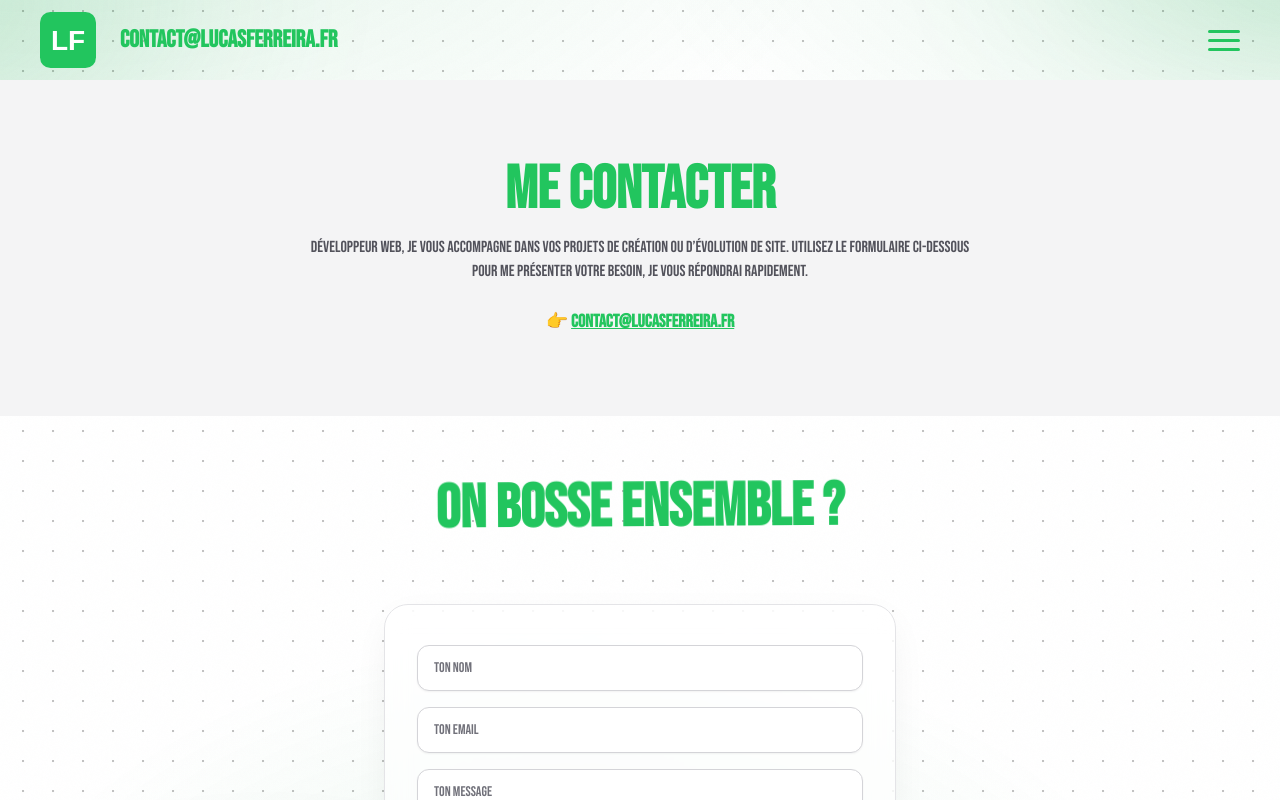
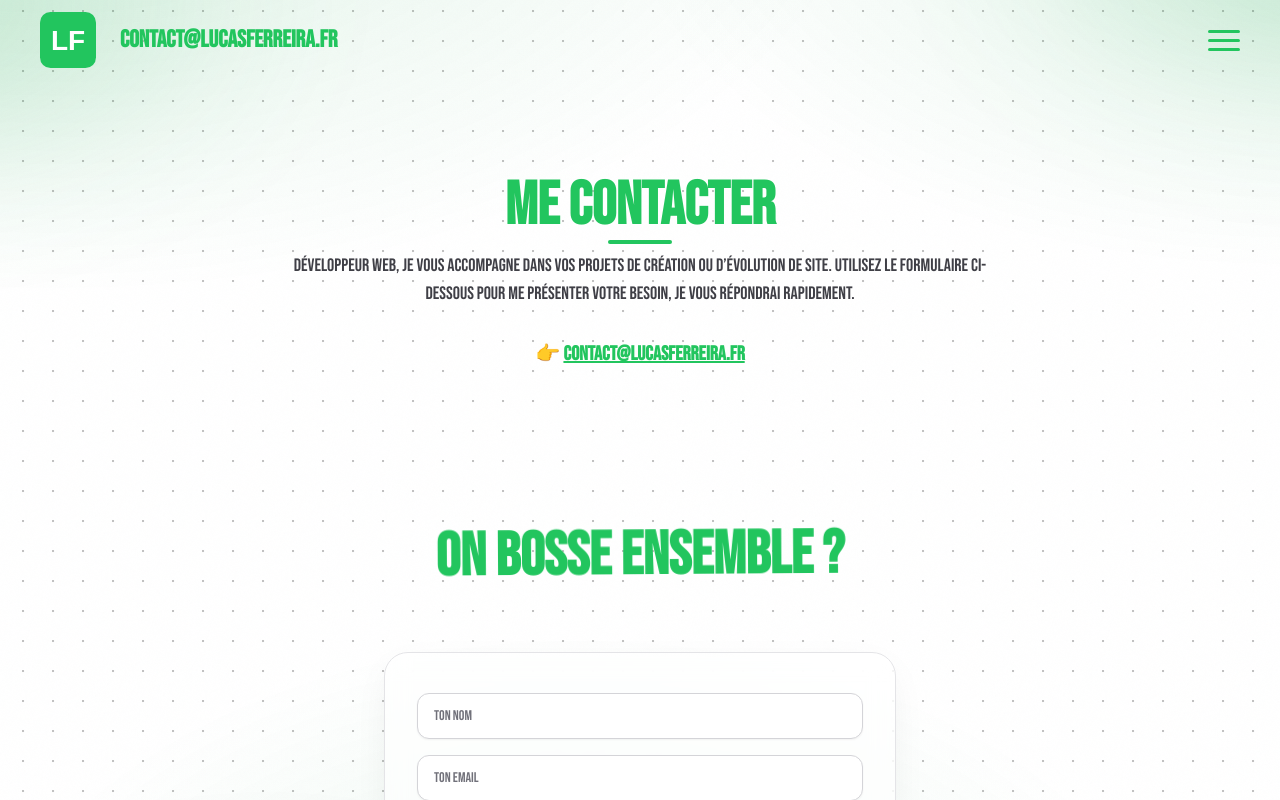
Before and after one commit to LucasFrra/portfolio2025, a Nuxt app: page /contact in a window 1280 px wide. Shown: the top 800 px of the page. Built offline with nearby package versions, Linux system fonts and the light colour scheme.

Commit message:
change hero contact background

```diff
--- a/components/Contact/ContactHero.vue
+++ b/components/Contact/ContactHero.vue
@@ -1,18 +1,26 @@
 <template>
   <section>
-    <div class="text-center px-6 py-20 bg-zinc-100">
-      <h1 class="text-4xl md:text-6xl font-extrabold text-primary">Me contacter</h1>
-      <p class="mt-4 max-w-2xl mx-auto text-zinc-600">
+    <div class="text-center px-6 py-24 max-w-3xl mx-auto">
+      <h1 class="text-5xl md:text-6xl font-extrabold text-primary relative inline-block">
+        Me contacter
+        <span class="absolute left-1/2 -bottom-2 -translate-x-1/2 w-16 h-1 bg-primary rounded-full"></span>
+      </h1>
+
+      <p class="mt-4 text-zinc-700 text-lg">
         Développeur web, je vous accompagne dans vos projets de création ou d’évolution de site.
         Utilisez le formulaire ci-dessous pour me présenter votre besoin, je vous répondrai rapidement.
       </p>
-
-      <p class="mt-6 text-lg font-semibold text-primary">
-        👉 <a href="mailto:contact@lucasferreira.fr" class="underline">contact@lucasferreira.fr</a>
+      <p class="mt-8 text-xl font-semibold text-primary">
+        👉 <a href="mailto:contact@lucasferreira.fr" class="underline hover:text-green-700 transition">
+          contact@lucasferreira.fr
+        </a>
       </p>
     </div>
   </section>
 </template>
+
+
+
 
 
 <script lang="ts" setup>
```
